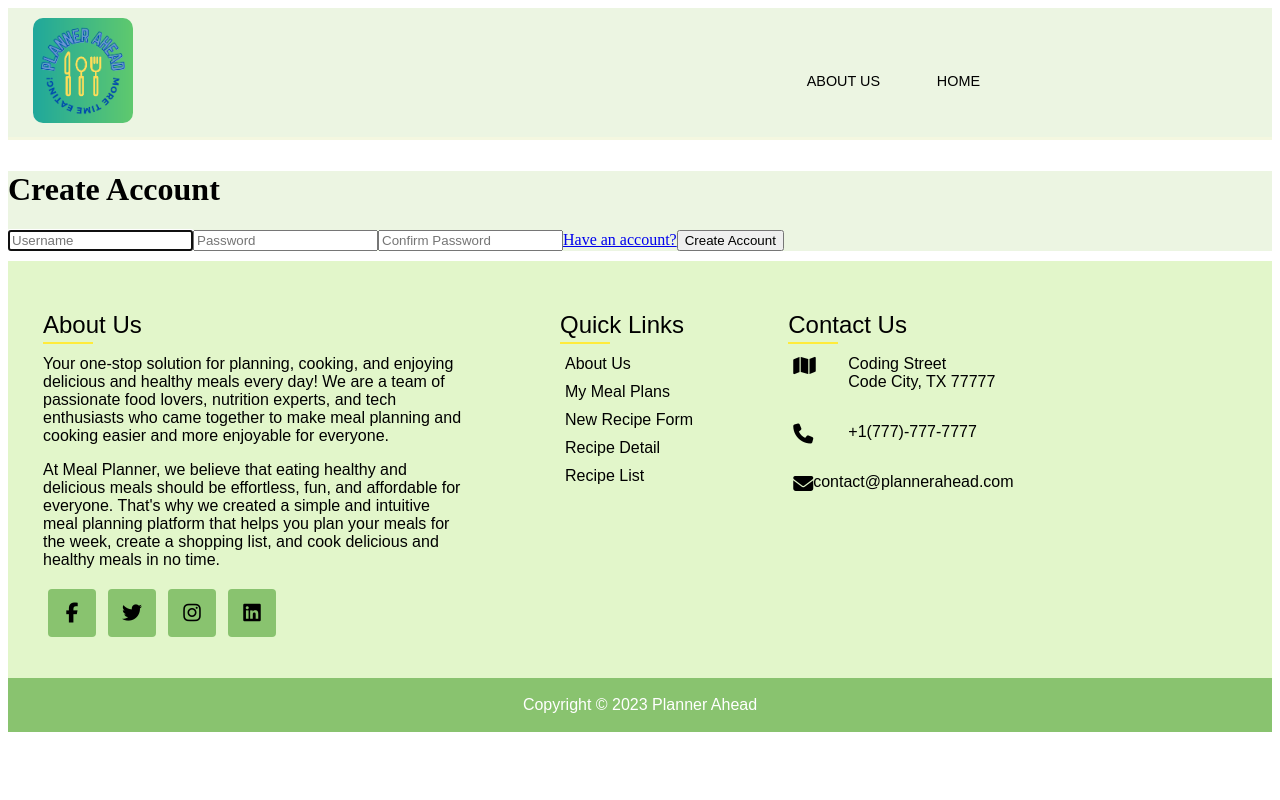
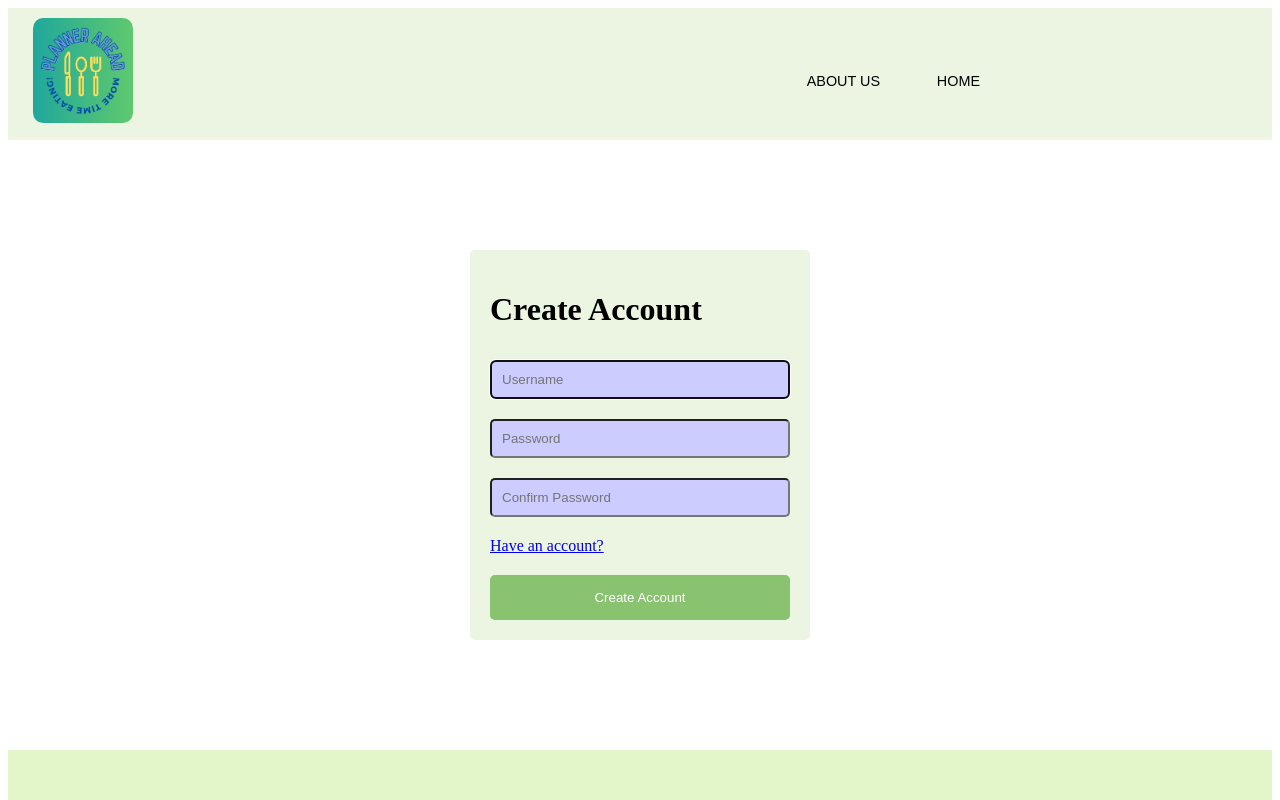
Before and after one commit to iancraine/PlannerAheadFinal, a Vue app in the folder vue/: page /register in a window 1280 px wide. Shown: the top 800 px of the page. Built offline with nearby package versions, Linux system fonts and the light colour scheme.

Commit message:
Register Styling

```diff
--- a/vue/src/views/Register.vue
+++ b/vue/src/views/Register.vue
@@ -91,4 +91,64 @@ export default {
 };
 </script>
 
-<style></style>
+<style>
+#register {
+  margin-top: 100px;
+  margin-bottom: 100px;
+}
+
+.form-register {
+  display: grid;
+  gap: 10px;
+  max-width: 300px;
+  margin: 0 auto;
+  padding: 20px;
+  border-radius: 5px;
+
+  background-color: rgb(236, 245, 226);
+
+}
+
+router-link {
+  padding-left: 15px;
+}
+
+.alert {
+  margin-bottom: 20px;
+}
+
+label {
+  display: none;
+}
+
+input[type="text"],
+input[type="password"] {
+  margin-bottom: 10px;
+  border-radius: 5px;
+  padding: 10px;
+  background-color: #CCCCFF;
+  color: #333;
+}
+
+router-link {
+  display: block;
+  margin-bottom: 10px;
+}
+
+button[type="submit"] {
+  margin-top: 10px;
+  background-color: #89c36f;
+  color: #fff;
+  padding: 15px;
+  border: none;
+  border-radius: 5px;
+  cursor: pointer;
+  transition: background-color 0.3s ease;
+}
+
+button[type="submit"]:hover {
+  background-color: #2e7d32;
+}
+
+
+</style>
```
